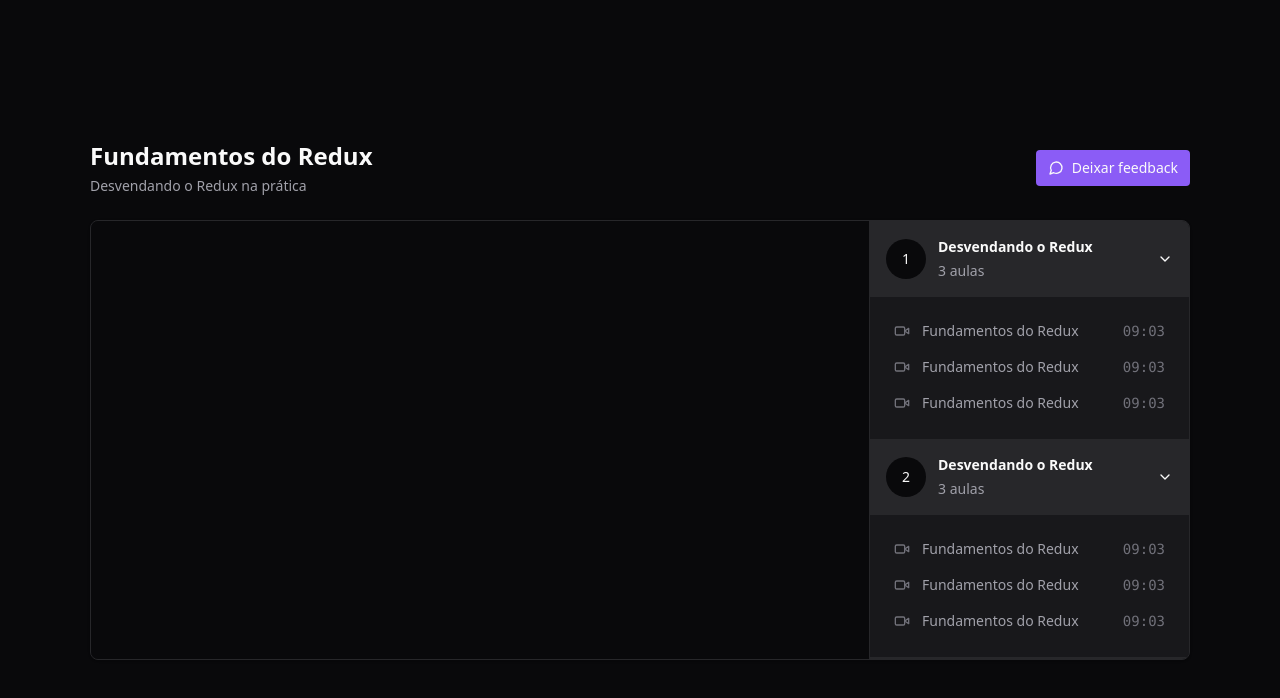
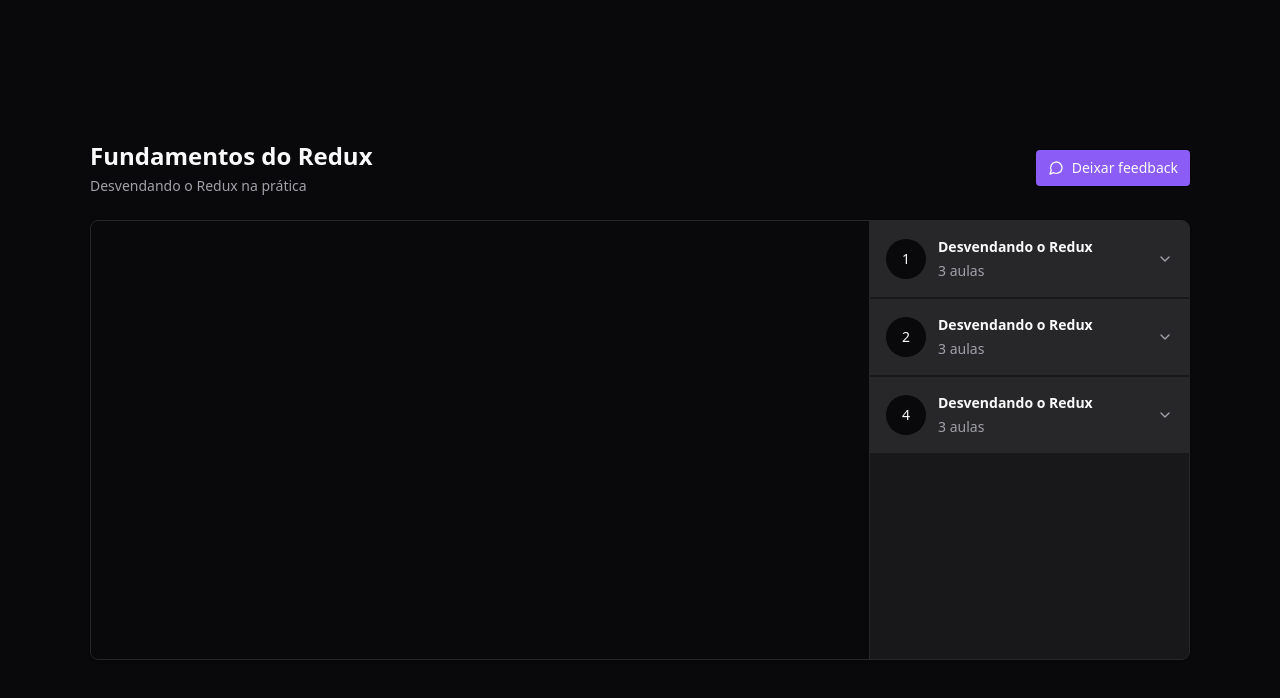
Before and after one commit to izaiasmorais/ignite-redux, a React (Vite) app: page / in a window 1280 px wide. Shown: the top 698 px of the page. Built offline with nearby package versions, Linux system fonts and the light colour scheme.

Commit message:
chore: complete collapsible style

```diff
--- a/index.html
+++ b/index.html
@@ -4,7 +4,7 @@
     <meta charset="UTF-8" />
     <link rel="icon" type="image/svg+xml" href="/redux.svg" />
     <meta name="viewport" content="width=device-width, initial-scale=1.0" />
-    <title>React Redux</title>
+    <title>Ignite Redux</title>
   </head>
   <body>
     <div id="root"></div>
--- a/package.json
+++ b/package.json
@@ -10,6 +10,7 @@
     "preview": "vite preview"
   },
   "dependencies": {
+    "@radix-ui/react-collapsible": "^1.0.3",
     "@reduxjs/toolkit": "^1.9.5",
     "lucide-react": "^0.256.0",
     "react": "^18.2.0",
--- a/src/components/Module.tsx
+++ b/src/components/Module.tsx
@@ -1,5 +1,6 @@
 import { ChevronDown } from "lucide-react";
 import { Lesson } from "./Lesson";
+import * as Collapsible from "@radix-ui/react-collapsible";
 
 interface ModuleProps {
 	title: string;
@@ -9,8 +10,8 @@
 
 export function Module({ title, lessonsAmount, moduleIndex }: ModuleProps) {
 	return (
-		<div>
-			<button className="flex w-full items-center gap-3 bg-zinc-800 p-4 hover:bg-zinc-900 transition-colors">
+		<Collapsible.Root className="group">
+			<Collapsible.Trigger className="flex w-full items-center gap-3 bg-zinc-800 p-4 hover:bg-zinc-900 transition-colors">
 				<span className="flex h-10 w-10 rounded-full items-center justify-center bg-zinc-950 text-sm">
 					{moduleIndex + 1}
 				</span>
@@ -18,14 +19,17 @@
 					<strong className="text-sm">{title}</strong>
 					<span className="text-sm text-zinc-400">{lessonsAmount} aulas</span>
 				</div>
-				<ChevronDown className="w-4 h-4 ml-auto " />
-			</button>
+				<ChevronDown className="w-4 h-4 ml-auto text-zinc-400 group-data-[state=open]:rotate-180
+				transition-transform" />
+			</Collapsible.Trigger>
 
-			<nav className="relative flex flex-col gap-4 p-6">
-				<Lesson title="Fundamentos do Redux" duration="09:03" />
-				<Lesson title="Fundamentos do Redux" duration="09:03" />
-				<Lesson title="Fundamentos do Redux" duration="09:03" />
-			</nav>
-		</div>
+			<Collapsible.Content>
+				<nav className="relative flex flex-col gap-4 p-6">
+					<Lesson title="Fundamentos do Redux" duration="09:03" />
+					<Lesson title="Fundamentos do Redux" duration="09:03" />
+					<Lesson title="Fundamentos do Redux" duration="09:03" />
+				</nav>
+			</Collapsible.Content>
+		</Collapsible.Root>
 	);
 }
```
Also changed, not shown: 1 other file (tests, documents, lock files or other folders).
